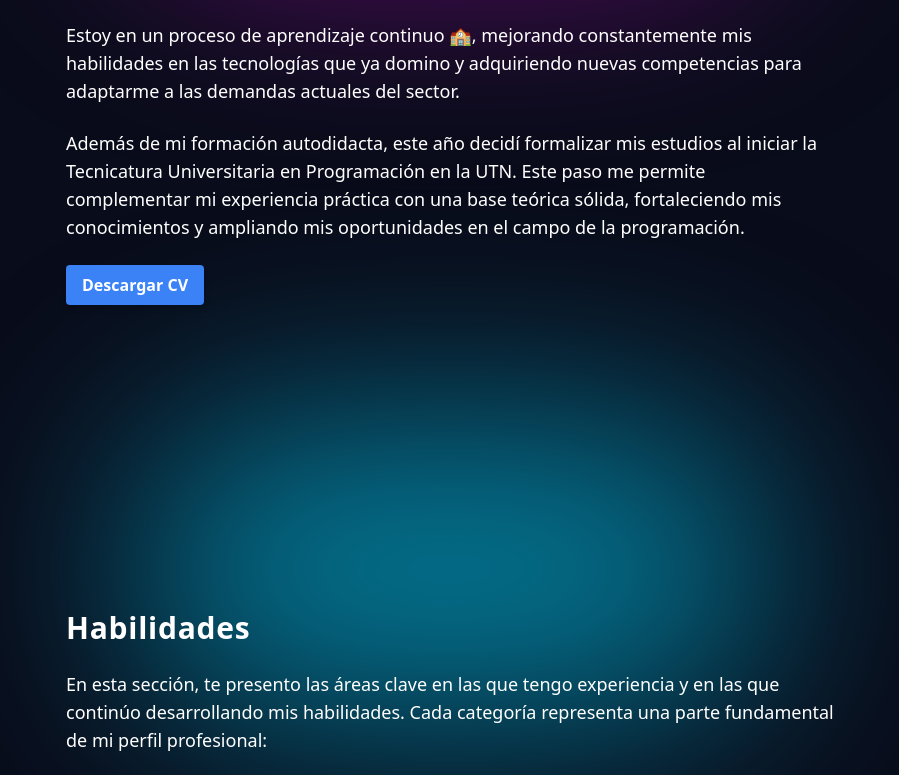
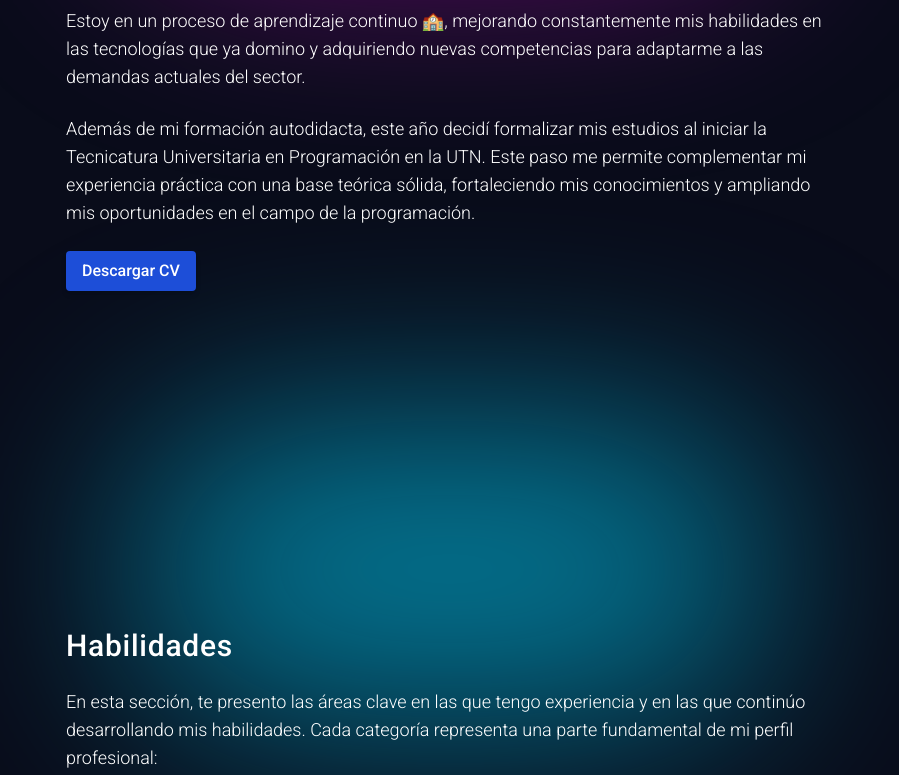
Before and after one commit to manuimfeld/portfolio-2024-astro, an Astro site: page / in a window 1280 px wide. Shown: the part 1199-1974 px from the top of the page, without its empty margins (190-1089 px from the left). Built offline with nearby package versions, Linux system fonts and the light colour scheme; Astro itself is replaced by a stand-in of ours; a web font is replaced by a local one.

Commit message:
add roboto font and apply in components

```diff
--- a/package.json
+++ b/package.json
@@ -12,6 +12,7 @@
   "dependencies": {
     "@astrojs/check": "^0.9.3",
     "@astrojs/tailwind": "^5.1.0",
+    "@fontsource/roboto": "^5.0.14",
     "astro": "^4.14.5",
     "tailwindcss": "^3.4.10",
     "typescript": "^5.5.4"
--- a/src/components/about-me/AboutMe.astro
+++ b/src/components/about-me/AboutMe.astro
@@ -6,19 +6,19 @@ import GlowMid from "../GlowMid.astro";
   class="relative text-white flex flex-col items-center lg:items-start justify-center min-h-screen w-full"
 >
   <GlowMid />
-  <h2 class="text-3xl font-bold mb-6 tracking-wide">Sobre mí</h2>
-  <p class="text-base lg:text-lg leading-relaxed mb-4 lg:mb-6">
+  <h2 class="font-medium text-3xl mb-6 tracking-wide">Sobre mí</h2>
+  <p class="font-light text-base lg:text-lg leading-relaxed mb-4 lg:mb-6">
     Hola 👋, soy Manuel Imfeld, tengo 20 años y soy Desarrollador Web 🧑‍💻.
     Actualmente, me dedico a crear proyectos propios para demostrar y compartir
     mis conocimientos en el desarrollo web, abarcando tanto el lado del cliente
     (Frontend) 🧑‍🎨 como el lado del servidor (Backend) 👨‍💻.
   </p>
-  <p class="text-base lg:text-lg leading-relaxed mb-4 lg:mb-6">
+  <p class="font-light text-base lg:text-lg leading-relaxed mb-4 lg:mb-6">
     Estoy en un proceso de aprendizaje continuo 🏫, mejorando constantemente mis
     habilidades en las tecnologías que ya domino y adquiriendo nuevas
     competencias para adaptarme a las demandas actuales del sector.
   </p>
-  <p class="text-base lg:text-lg leading-relaxed mb-4 lg:mb-6">
+  <p class="font-light text-base lg:text-lg leading-relaxed mb-4 lg:mb-6">
     Además de mi formación autodidacta, este año decidí formalizar mis estudios
     al iniciar la Tecnicatura Universitaria en Programación en la UTN. Este paso
     me permite complementar mi experiencia práctica con una base teórica sólida,
@@ -26,7 +26,7 @@ import GlowMid from "../GlowMid.astro";
     la programación.
   </p>
   <button
-    class="bg-blue-500 hover:bg-blue-600 text-white font-semibold py-2 px-4 rounded shadow-md transition-all duration-300"
+    class="bg-blue-700 hover:bg-blue-900 text-white font-medium py-2 px-4 rounded shadow-md transition-all duration-300"
   >
     Descargar CV
   </button>
--- a/src/components/projects/Projects.astro
+++ b/src/components/projects/Projects.astro
@@ -5,8 +5,8 @@ import Card from "./Card.astro";
 <section
   class="text-white flex flex-col items-center lg:items-start justify-center min-h-screen w-full"
 >
-  <h2 class="text-3xl font-bold mb-6 tracking-wide">Proyectos</h2>
-  <p class="mb-6 text-lg text-white">
+  <h2 class="text-3xl font-medium mb-6 tracking-wide">Proyectos</h2>
+  <p class="font-light mb-6 text-lg text-white">
     En esta sección, te presento las áreas clave en las que tengo experiencia y
     en las que continúo desarrollando mis habilidades. Cada categoría representa
     una parte fundamental de mi perfil profesional:
--- a/src/components/skills/Skills.astro
+++ b/src/components/skills/Skills.astro
@@ -10,8 +10,8 @@ import GlowTop from "../GlowTop.astro";
   class="relative text-white flex flex-col items-center lg:items-start justify-center min-h-screen w-full"
 >
   <GlowTop />
-  <h2 class="text-3xl font-bold mb-6 tracking-wide">Habilidades</h2>
-  <p class="mb-6 text-lg text-white">
+  <h2 class="font-medium text-3xl mb-6 tracking-wide">Habilidades</h2>
+  <p class="font-light mb-6 text-lg text-white">
     En esta sección, te presento las áreas clave en las que tengo experiencia y
     en las que continúo desarrollando mis habilidades. Cada categoría representa
     una parte fundamental de mi perfil profesional:
--- a/src/layouts/Layout.astro
+++ b/src/layouts/Layout.astro
@@ -1,6 +1,8 @@
 ---
 import Header from "../components/header/Header.astro";
 import { ViewTransitions } from "astro:transitions";
+import '@fontsource/roboto/300.css';
+import '@fontsource/roboto/500.css';
 import Noise from "../components/Noise.astro";
 interface Props {
   title: string;
@@ -71,7 +73,7 @@ const { title } = Astro.props;
     );
   }
   html {
-    font-family: system-ui, sans-serif;
+    font-family: 'Roboto', system-ui, sans-serif;
     background: #090c1a;
     scroll-behavior: smooth;
   }
```
Also changed, not shown: pnpm-lock.yaml.
